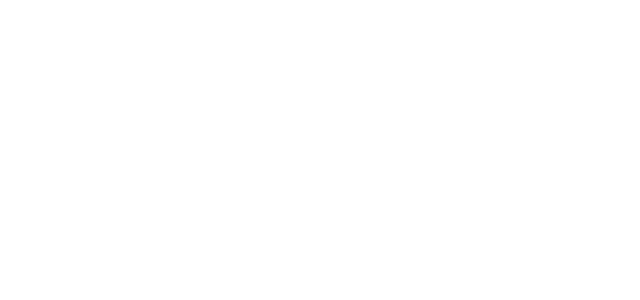
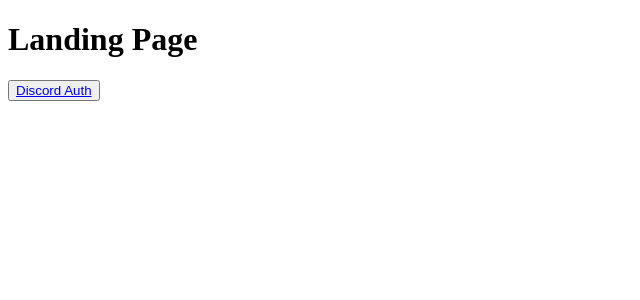
Before and after one commit to munjyong/react-discord-auth-system, a React (Create React App) app: page / in a window 1280 px wide. Shown: the top 300 px of the page, without its empty margins (0-640 px from the left). Built offline with nearby package versions, Linux system fonts and the light colour scheme.

Commit message:
Update Router

```diff
--- a/src/App.js
+++ b/src/App.js
@@ -86,17 +86,9 @@
 
   return (
     <Router>
-      <Switch>
-        <Route path='/activate'>
-          <Activate />
-        </Route>
-        <Route path='/dashboard'>
-          <Dashboard />
-        </Route>
-        <Route path='/home'>
-          <Landing />
-        </Route>
-      </Switch>
+      <Route path="/" exact>
+        <Landing />
+      </Route>
     </Router>
   )
 }
```
